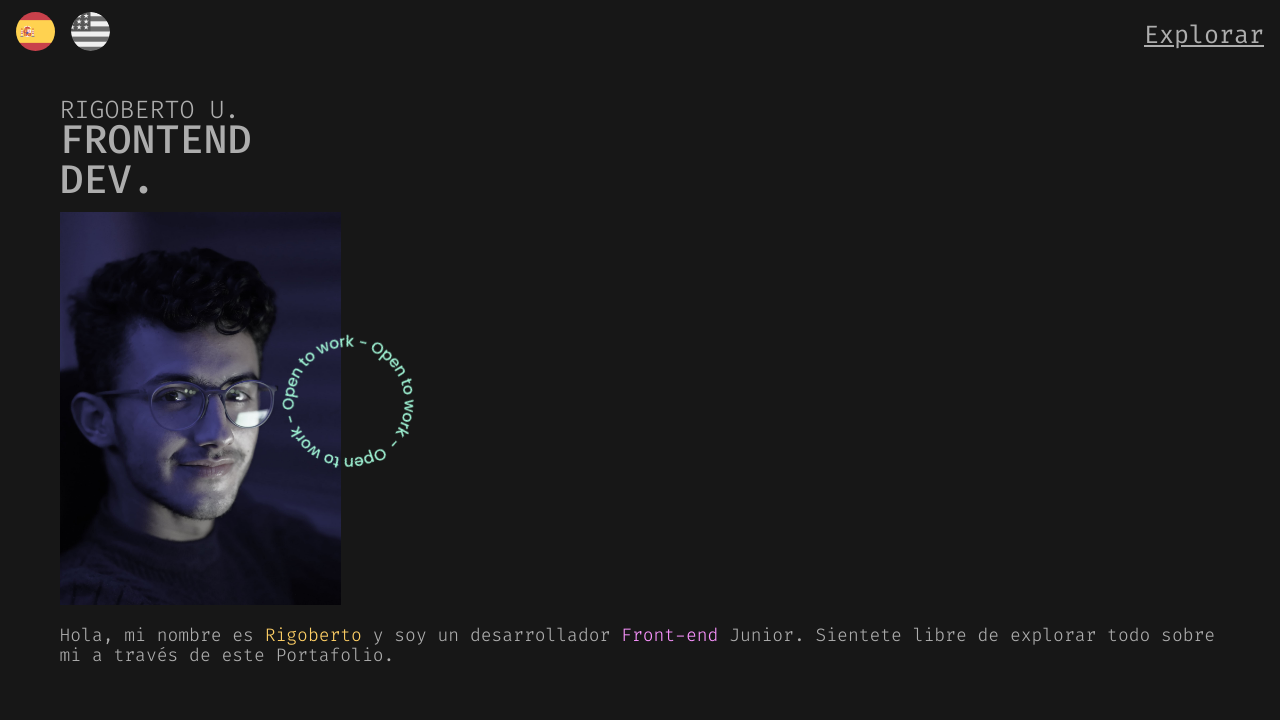
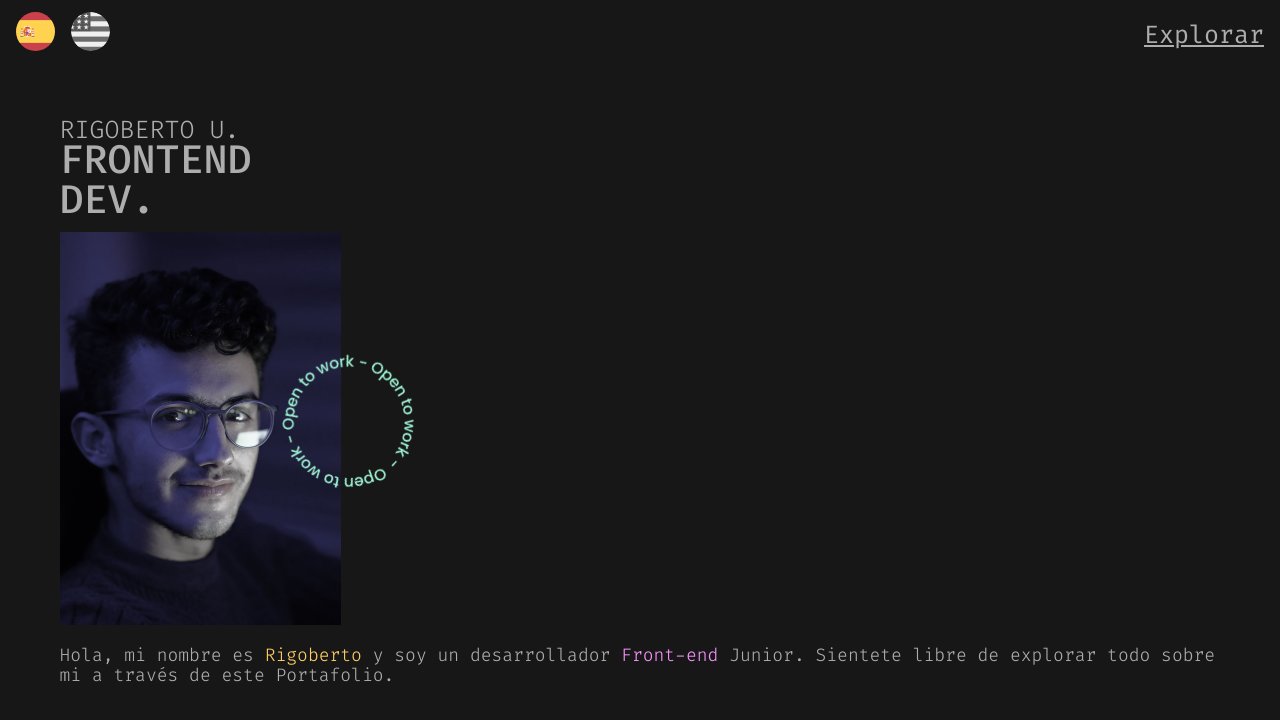
Before and after one commit to RigoBoscan/portafolio, a Vue app: page /home in a window 1280 px wide. Shown: the top 720 px of the page. Built offline with nearby package versions, Linux system fonts and the light colour scheme.

Commit message:
add mt-5

```diff
--- a/src/components/home/home.vue
+++ b/src/components/home/home.vue
@@ -1,6 +1,6 @@
 <template>
   <v-container class="container-home">
-    <div class="information">
+    <div class="information mt-5">
       <p class="mb-0 name">RIGOBERTO U.</p>
       <h1>
         FRONTEND <br />
```
